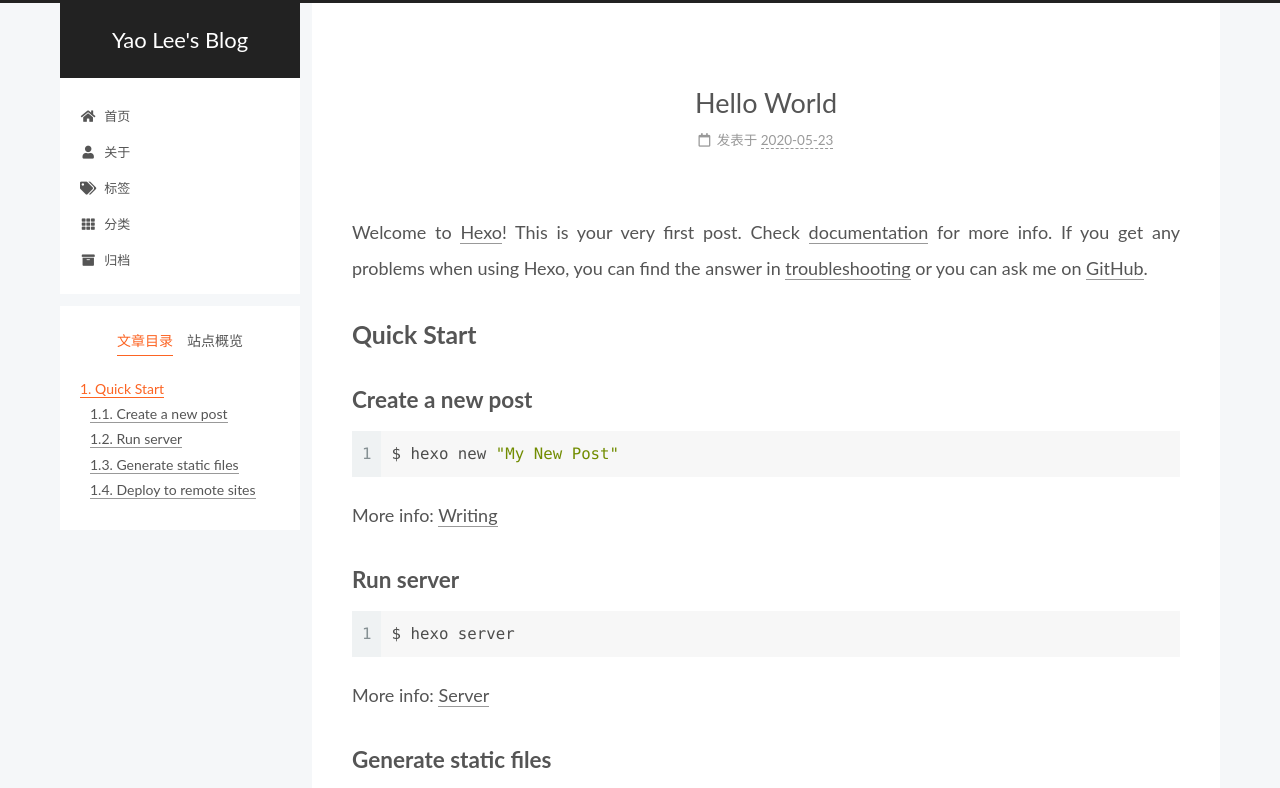
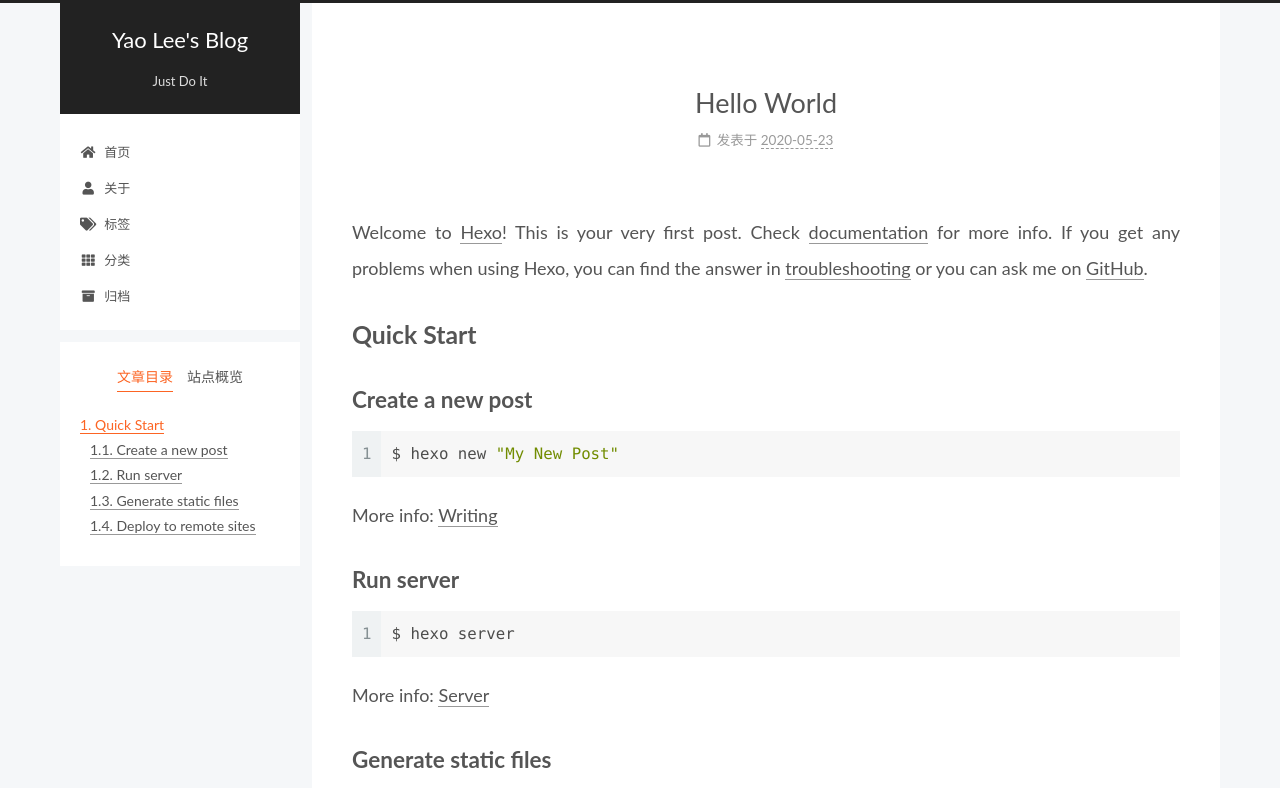
Before and after one commit to YaoLee0616/YaoLee0616.github.io, a plain HTML site: page 2020/05/23/hello-world/index.html in a window 1280 px wide. Shown: the top 788 px of the page. Drawn offline with nearby package versions, Linux system fonts and the light colour scheme.

Commit message:
Site updated: 2020-05-25 19:36:55

```diff
--- a/2020/05/23/hello-world/index.html
+++ b/2020/05/23/hello-world/index.html
@@ -20,6 +20,7 @@
     var CONFIG = {"hostname":"yoursite.com","root":"/","scheme":"Pisces","version":"7.8.0","exturl":false,"sidebar":{"position":"left","display":"post","padding":18,"offset":12,"onmobile":false},"copycode":{"enable":false,"show_result":false,"style":null},"back2top":{"enable":true,"sidebar":false,"scrollpercent":false},"bookmark":{"enable":false,"color":"#222","save":"auto"},"fancybox":false,"mediumzoom":false,"lazyload":false,"pangu":false,"comments":{"style":"tabs","active":null,"storage":true,"lazyload":false,"nav":null},"algolia":{"hits":{"per_page":10},"labels":{"input_placeholder":"Search for Posts","hits_empty":"We didn't find any results for the search: ${query}","hits_stats":"${hits} results found in ${time} ms"}},"localsearch":{"enable":false,"trigger":"auto","top_n_per_article":1,"unescape":false,"preload":false},"motion":{"enable":true,"async":false,"transition":{"post_block":"fadeIn","post_header":"slideDownIn","post_body":"slideDownIn","coll_header":"slideLeftIn","sidebar":"slideUpIn"}}};
   </script>
 
+<link href="//cdn.bootcss.com/animate.css/3.5.0/animate.min.css" rel="stylesheet">
   <meta name="description" content="Welcome to Hexo! This is your very first post. Check documentation for more info. If you get any problems when using Hexo, you can find the answer in troubleshooting or you can ask me on GitHub. Quick">
 <meta property="og:type" content="article">
 <meta property="og:title" content="Hello World">
@@ -99,6 +100,7 @@
       <h1 class="site-title">Yao Lee's Blog</h1>
       <span class="logo-line-after"><i></i></span>
     </a>
+      <p class="site-subtitle" itemprop="description">Just Do It</p>
   </div>
 
   <div class="site-nav-right">
```
Also changed, not shown: about/index.html (+2 -0 lines), archives/2020/05/index.html (+2 -0 lines), archives/2020/index.html (+2 -0 lines), archives/index.html (+2 -0 lines), categories/index.html (+2 -0 lines), index.html (+2 -0 lines), tags/index.html (+2 -0 lines).
